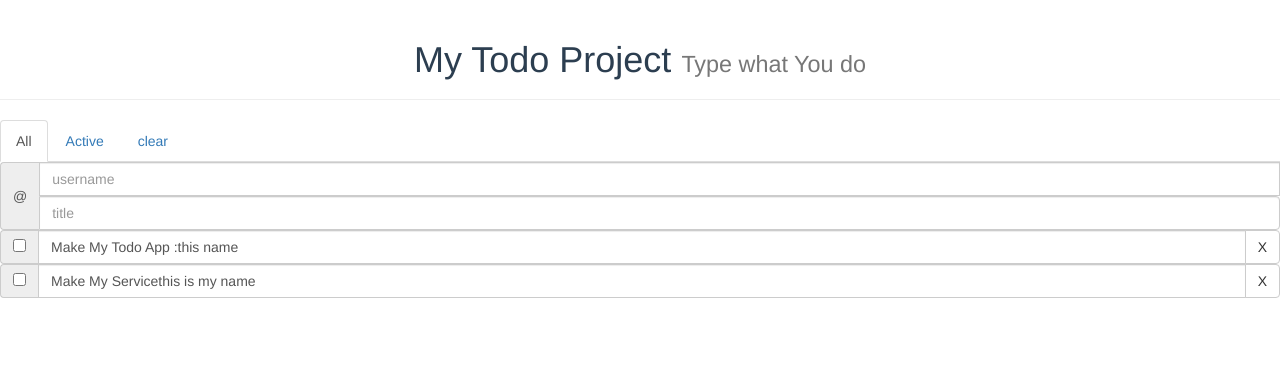
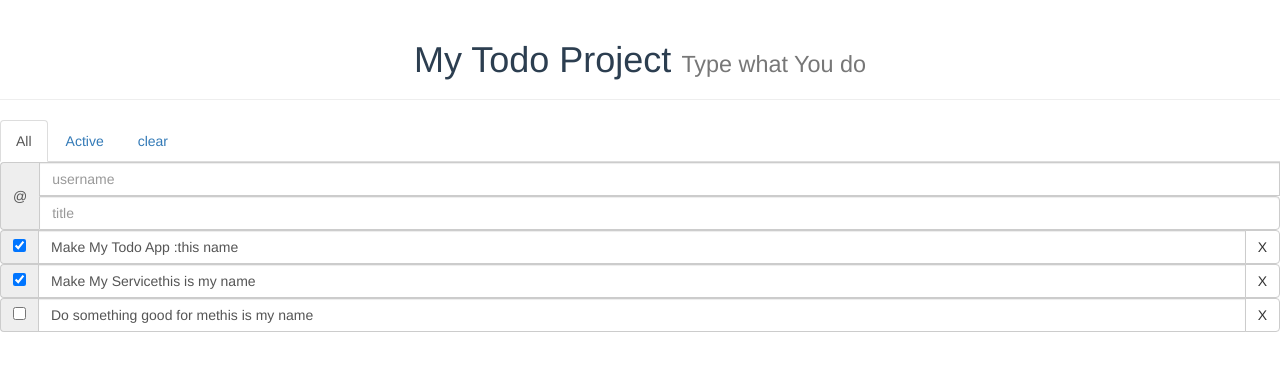
Before and after one commit to homekeeper89/myapp-vue, a Vue app: page / in a window 1280 px wide. Shown: the top 370 px of the page. Built offline with nearby package versions, Linux system fonts and the light colour scheme.

Commit message:
[fix] prop 방식 변경, Prop 데코레이터 사용
@Prop()

```diff
--- a/src/components/Item.vue
+++ b/src/components/Item.vue
@@ -2,7 +2,7 @@
   <div class="item-main">
     <div class="input-group">
       <span class="input-group-addon">
-        <input type="checkbox" aria-label="...">
+        <input type="checkbox" :checked="item.status=='active'">
       </span>
       <input type="text" class="form-control" :value="item.title + item.name" id="item.id"/>
       <span class="input-group-btn">
@@ -14,14 +14,11 @@
 
 <script lang="ts">
 import Vue from "vue";
-import { Component } from "vue-property-decorator";
+import { Component, Prop } from "vue-property-decorator";
 
 @Component({
-  props: {
-    item:[]
-  }
 })
 export default class Item extends Vue {
-
+  @Prop() readonly item!:any[];
 }
 </script>
--- a/src/views/Body.vue
+++ b/src/views/Body.vue
@@ -25,6 +25,12 @@ export default class Body extends Vue{
       title:'Make My Service',
       name:'this is my name',
       status:'active',
+    },
+    {
+      id:3,
+      title:'Do something good for me',
+      name:'this is my name',
+      status:'waiting',
     }
   ]
 }
```
